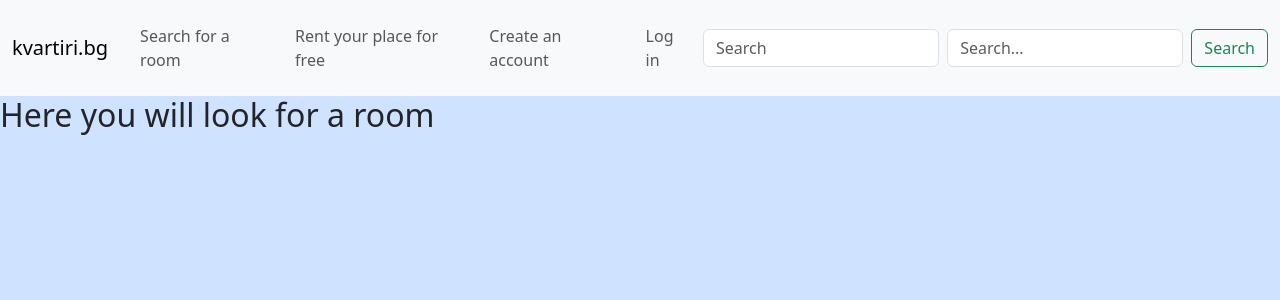
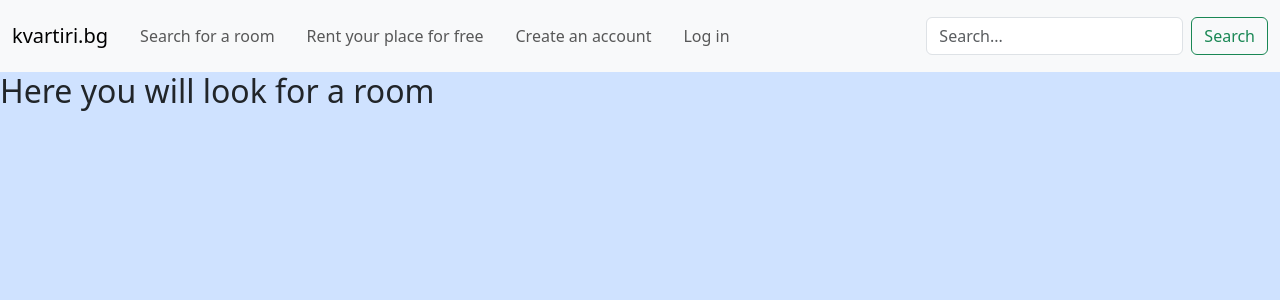
Before and after one commit to Velin-Todorov/kvartiri.bg, a Django app: page / in a window 1280 px wide. Shown: the top 300 px of the page. Run offline with Django 4.2, Linux system fonts and the light colour scheme; parts of the project's set-up code (start-up, migrations or seed data) failed here and were passed over.

Commit message:
removed second search field

```diff
--- a/kvartiri_bg/templates/home.html
+++ b/kvartiri_bg/templates/home.html
@@ -17,12 +17,11 @@
             <a class="nav-link" href="#">Create an account</a>
           </li>
           <li class="nav-item p-2">
-            <a class="nav-link" href="#">Log in</a>
+            <a class="nav-link" href="{% url 'login' %}">Log in</a>
           </li>
         </ul>
       </div>
-      <form class="d-flex" role="search">
-        <input class="form-control me-2" type="search" placeholder="Search" aria-label="Search">
+      <form class="d-flex" role="search" method="post">
         {% csrf_token %}
         {{ form }}
         <button class="btn btn-outline-success" type="submit">Search</button>
@@ -30,7 +29,8 @@
     </div>
   </nav>
 
-  {% endblock %} {% block main %}
+  {% endblock %}
+  {% block main %}
   <section class="Search_root">
     <div class="test">
       <h2>Here you will look for a room</h2>
```
